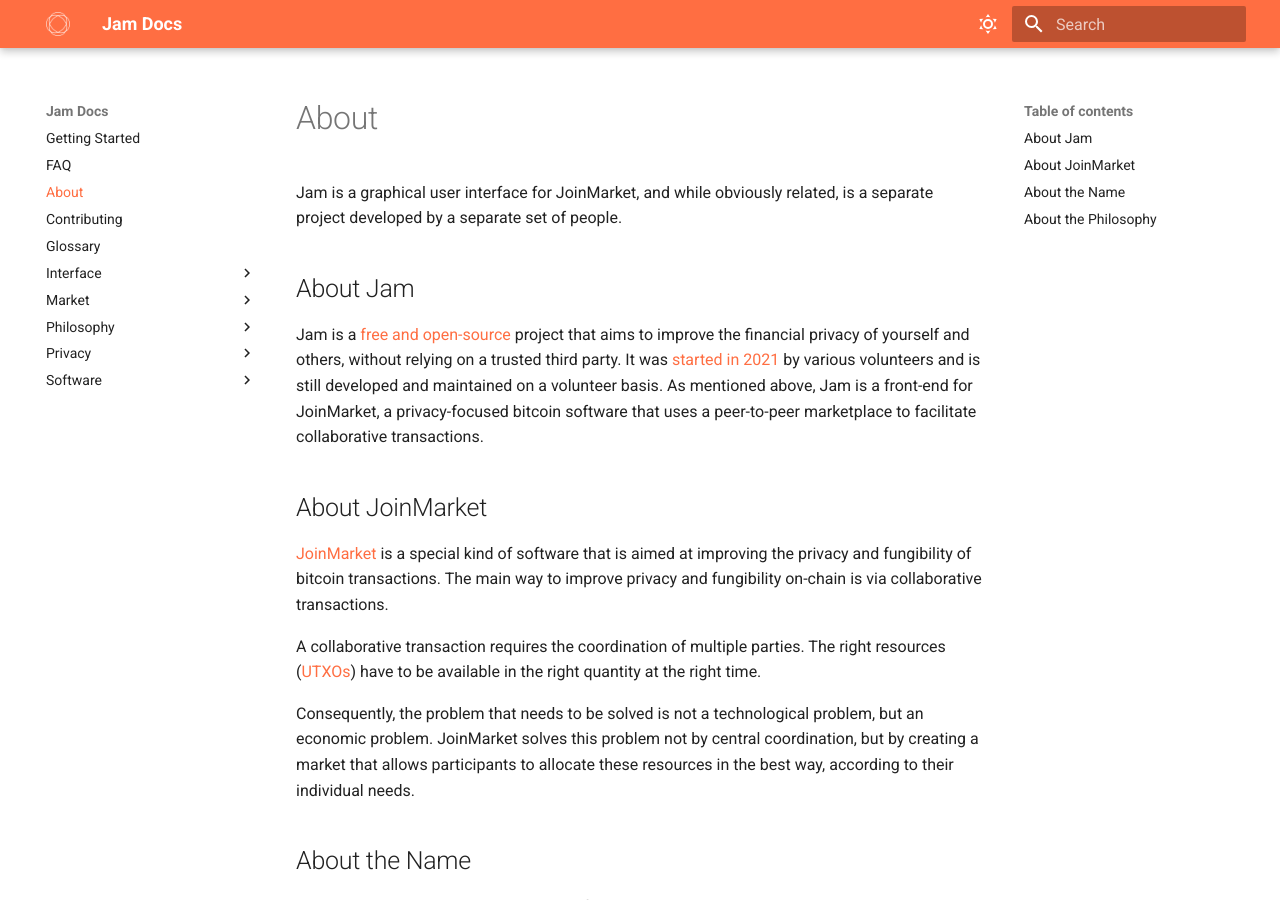
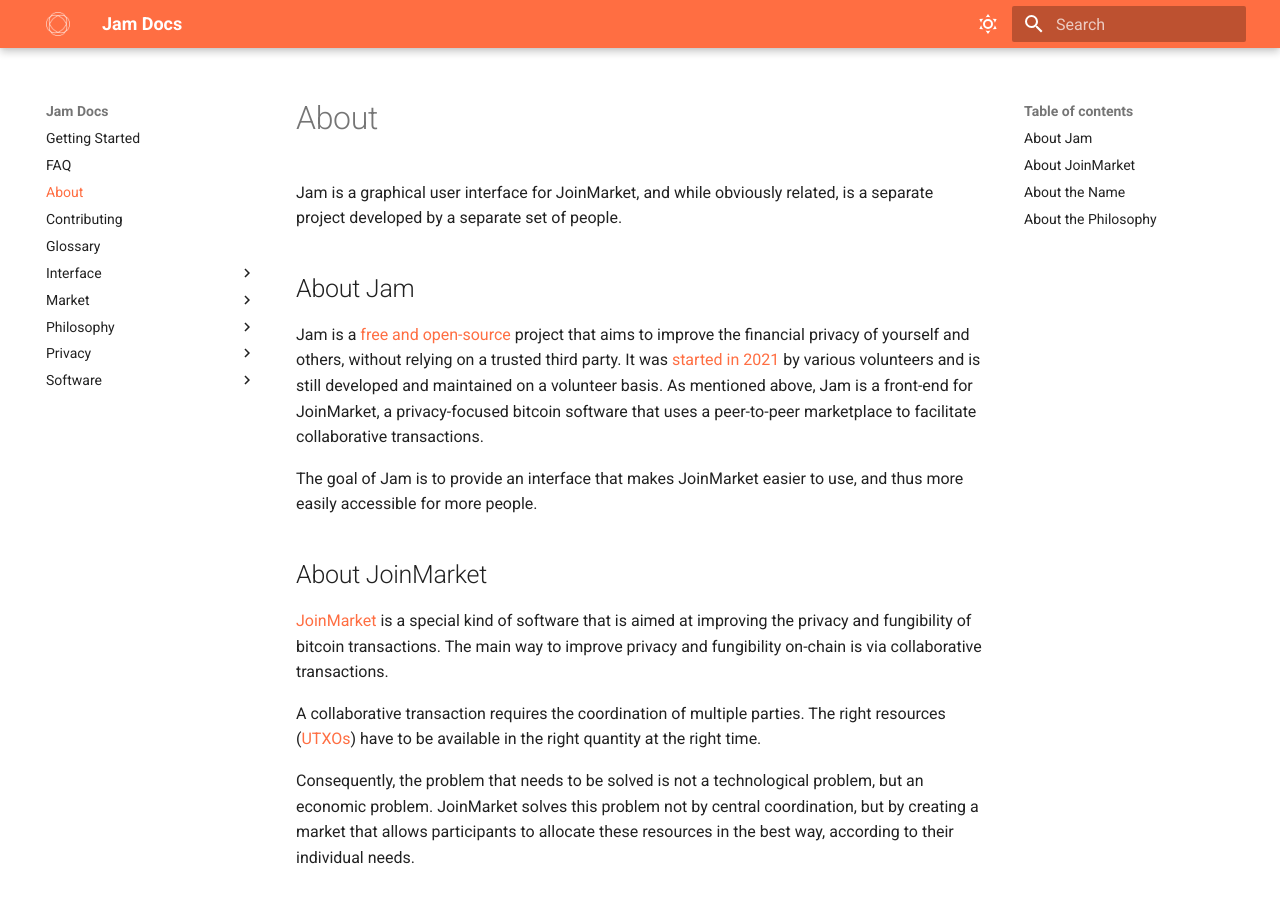
Before and after one commit to joinmarket-webui/jamdocs, an MkDocs documentation site: the page built from docs/about.md, in a window 1280 px wide and 900 px high. Built offline with MkDocs 1.6.1 and Material for MkDocs 9.7.7, drawn with Linux system fonts in a browser that asks for light colours.

Commit message:
docs(about): Jam's goal

```diff
--- a/docs/about.md
+++ b/docs/about.md
@@ -11,6 +11,9 @@
 developed and maintained on a volunteer basis. As mentioned above, Jam is a
 front-end for JoinMarket, a privacy-focused bitcoin software that uses a
 peer-to-peer marketplace to facilitate collaborative transactions.
+
+The goal of Jam is to provide an interface that makes JoinMarket easier to use,
+and thus more easily accessible for more people.
 
 [license]: software/license.md
 [bounty]: https://github.com/JoinMarket-Org/joinmarket-clientserver/issues/978
```
